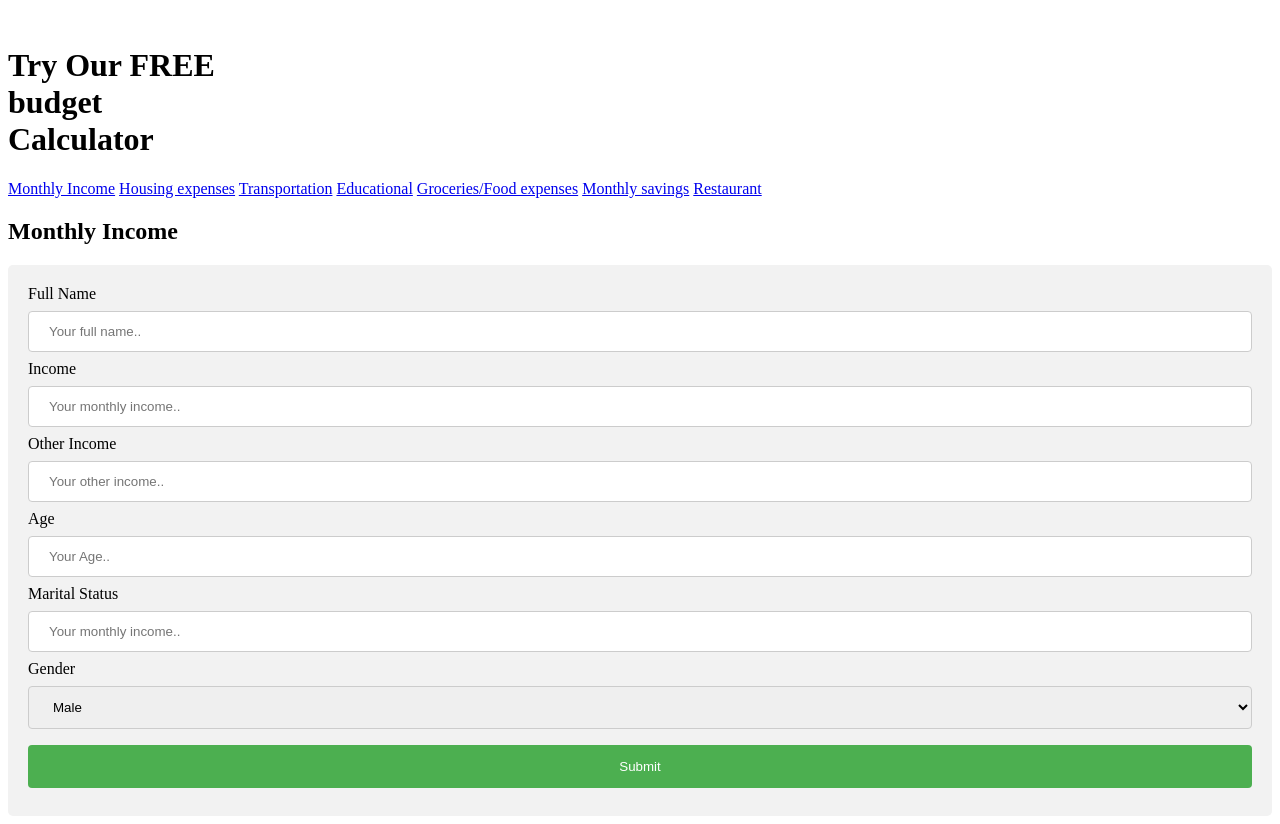
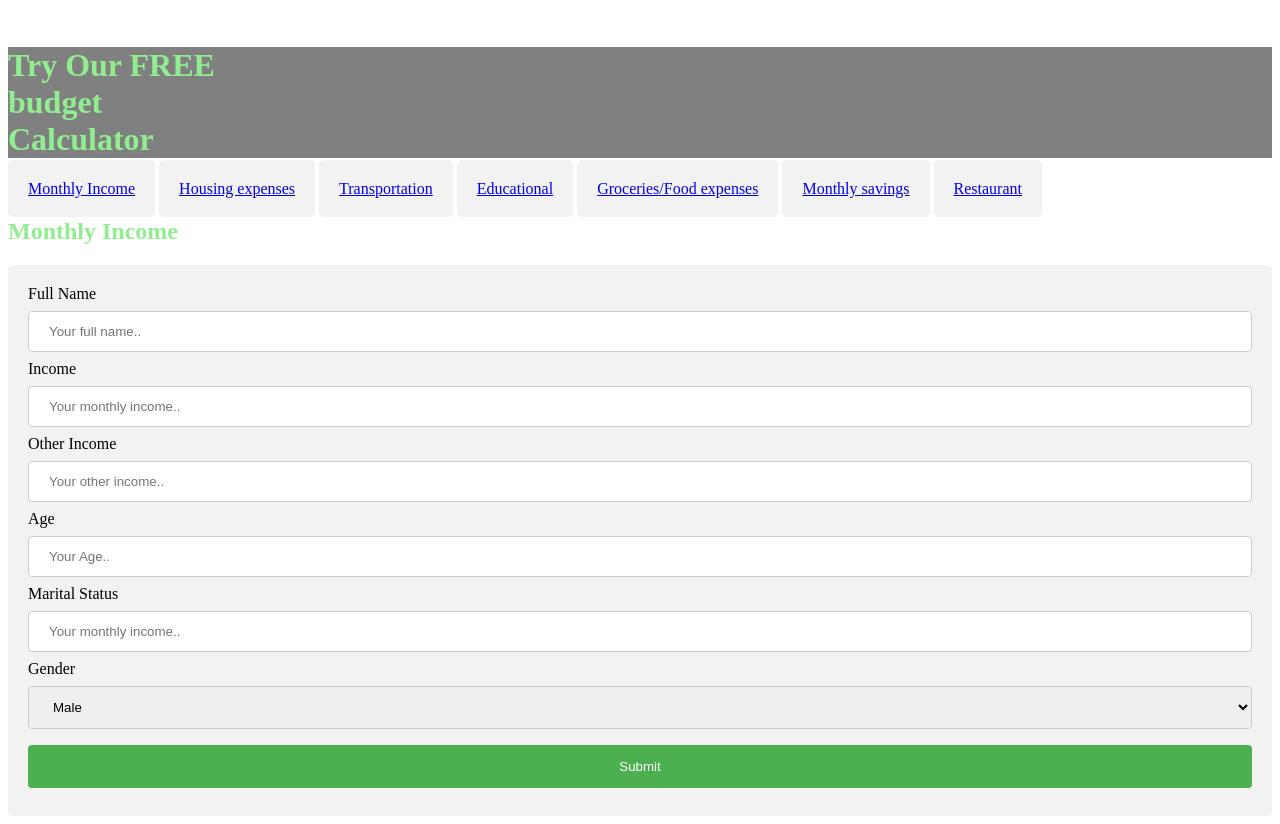
Before and after one commit to bolaring/reach-africa, a plain HTML site: page index1.html in a window 1280 px wide. Drawn offline with Linux system fonts and the light colour scheme.

Commit message:
budget calculator css
css mockup for budget calculator

```diff
--- a/style.css
+++ b/style.css
@@ -29,8 +29,17 @@ div {
     background-color: #f2f2f2;
     padding: 20px;
   }
-nav {
+  nav, a {
+      border-color: rosybrown
+      border: 15px;
       border-radius: 5px;
       background-color: #f2f2f2;
       padding: 20px;
   }
+  h1 {
+      color: lightgreen ;
+      background-color: grey
+  }
+  h2{
+      color: lightgreen
+  }
```
Lines whose indentation alone changed are shown as unchanged.
